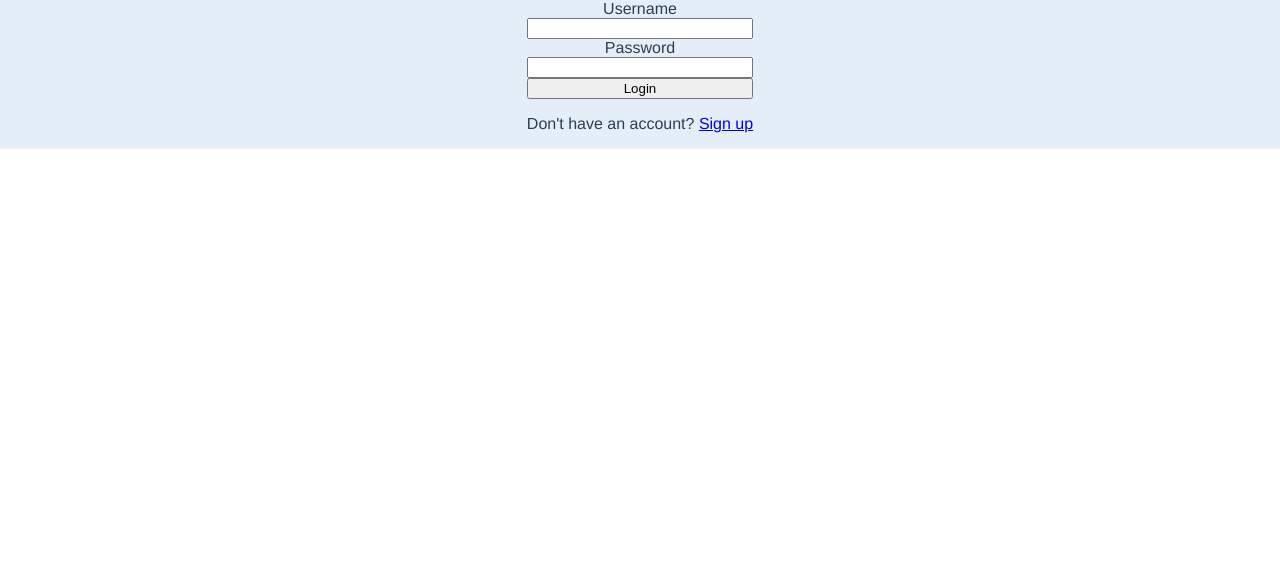
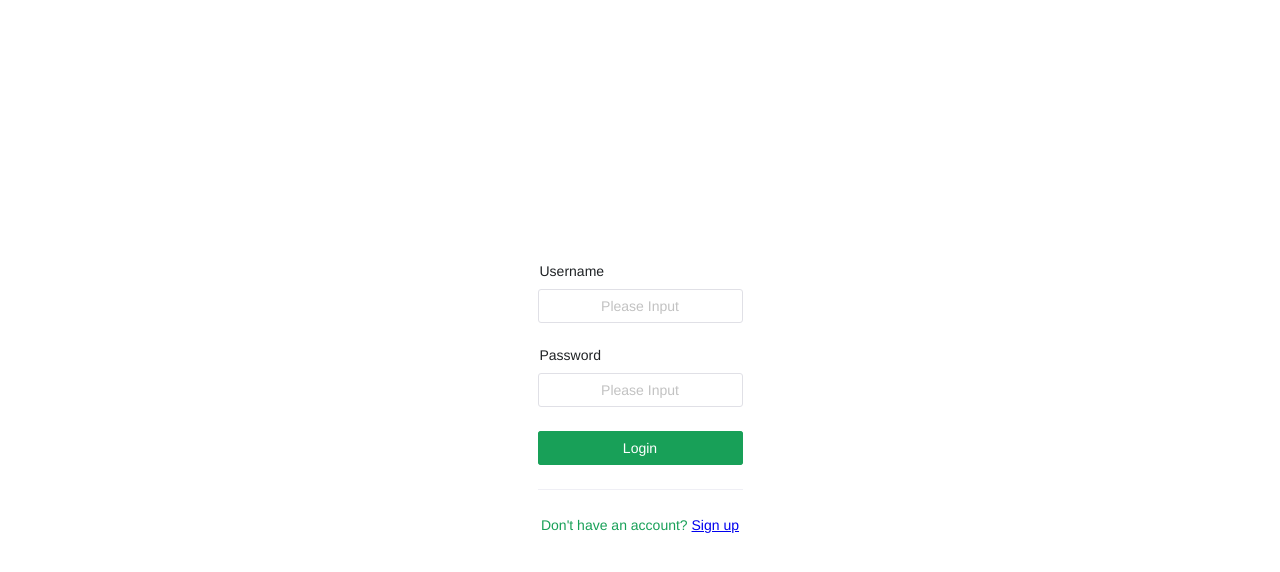
Before and after one commit to lsuyogya/ReconInternship, a Vue app: page /login in a window 1280 px wide. Shown: the top 572 px of the page. Built offline with nearby package versions, Linux system fonts and the light colour scheme.

Commit message:
chore - navUI loginForm

```diff
--- a/package.json
+++ b/package.json
@@ -13,6 +13,7 @@
   },
   "devDependencies": {
     "@vitejs/plugin-vue": "^2.2.0",
+    "naive-ui": "^2.34.3",
     "vite": "^2.8.0"
   }
 }
--- a/src/App.vue
+++ b/src/App.vue
@@ -1,5 +1,5 @@
 <script setup>
-import { RouterView } from "vue-router";
+import { RouterView } from 'vue-router';
 </script>
 
 <template>
@@ -14,9 +14,12 @@ import { RouterView } from "vue-router";
 	text-align: center;
 	/* color: #ffffff; */
 	/* background-color: #2c3e50; */
-  background-color: #c2d9f170;
+	/* background-color: #c2d9f170; */
 	color: #2c3e50;
 	margin: 0;
+	min-height: 100vh;
+	display: grid;
+	place-content: center;
 }
 body {
 	margin: 0;
--- a/src/components/LoginForm.vue
+++ b/src/components/LoginForm.vue
@@ -1,24 +1,34 @@
-<script>
-import { reactive, ref } from "vue";
-import { RouterLink, useRouter } from "vue-router";
-import hashPw from "../features/SHAhash";
+<script setup>
+import { reactive, ref } from 'vue';
+import { RouterLink, useRouter } from 'vue-router';
+import hashPw from '../features/SHAhash';
+import {
+	NForm,
+	NFormItem,
+	NInput,
+	NButton,
+	NDivider,
+	NText,
+	NModal,
+	NCard,
+} from 'naive-ui';
 
-export default {
-  setup() {
-    const loginState = reactive({ username: "", password: "" });
+const loginState = reactive({ username: '', password: '' });
 const errors = ref([]);
 const router = useRouter();
+const hasError = ref(false);
 
 async function handleLogin() {
+	hasError.value = false;
 	verifyForm(loginState);
 
-      if (errors.value.length) return;
-      localStorage.removeItem("currentUser");
+	console.log(hasError.value);
+	if (hasError.value) return;
+	localStorage.removeItem('currentUser');
 	const user = localStorage.getItem(loginState.username);
-
 	if (!user) {
-        //counld make it an error msg as well instead of alert
-        alert("Provided user does not exist. Try signing up");
+		hasError.value = true;
+		errors.value.push(`Provided user does not exist. Try signing up`);
 		return;
 	}
 
@@ -26,45 +36,58 @@ export default {
 	const hashedPw = await hashPw(loginState.password);
 	if (hashedPw === userDetails.password) {
 		localStorage.setItem(
-          "currentUser",
+			'currentUser',
 			JSON.stringify({ username: loginState.username, password: hashedPw })
 		);
-        router.push({ name: "dashboard" });
+		router.push({ name: 'dashboard' });
 	}
 }
 
 function verifyForm(formState) {
 	errors.value = [];
 	for (const [key, value] of Object.entries(formState)) {
-        if (value === "") {
+		if (value === '') {
+			hasError.value = true;
 			errors.value.push(`${key} cannot be left empty`);
 		}
 	}
 }
-
-    return { loginState, handleLogin, errors };
-  },
-};
 </script>
 
 <template>
-  <span v-if="errors.length">
-    <strong>The following errors occured:</strong>
+	<n-modal v-model:show="hasError">
+		<n-card style="width: 300px" title="The following errors occured">
 			<ul>
 				<li v-for="error in errors">{{ error }}</li>
 			</ul>
-  </span>
-  <form @submit.prevent="handleLogin">
-    <label for="username">Username</label>
-    <input type="text" name="username" id="username" v-model="loginState.username" />
-    <label for="password">Password</label>
-    <input type="password" name="password" id="password" v-model="loginState.password" />
-    <button type="submit">Login</button>
-    <p>
+		</n-card>
+	</n-modal>
+
+	<n-form @submit.prevent="handleLogin">
+		<n-form-item label="Username">
+			<n-input
+				type="text"
+				name="username"
+				id="username"
+				v-model:value="loginState.username"
+			/>
+		</n-form-item>
+		<n-form-item label="Password">
+			<n-input
+				type="password"
+				name="password"
+				id="password"
+				v-model:value="loginState.password"
+			/>
+		</n-form-item>
+
+		<n-button type="primary" attr-type="submit">Login</n-button>
+		<n-divider></n-divider>
+		<n-text type="primary">
 			Don't have an account?
 			<RouterLink :to="{ name: 'register' }">Sign up</RouterLink>
-    </p>
-  </form>
+		</n-text>
+	</n-form>
 </template>
 
 <style scoped>
```
Also changed, not shown: 1 other file (tests, documents, lock files or other folders). Lines whose indentation alone changed are shown as unchanged.
